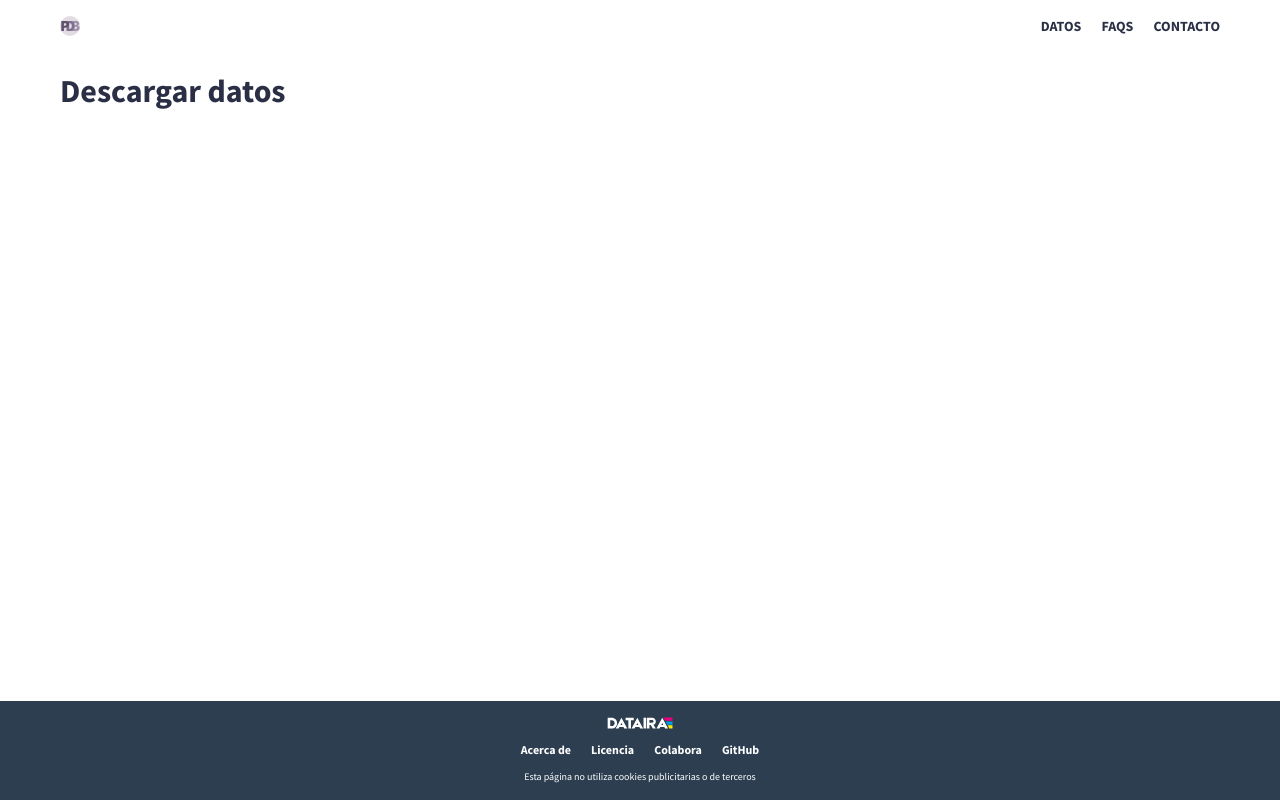
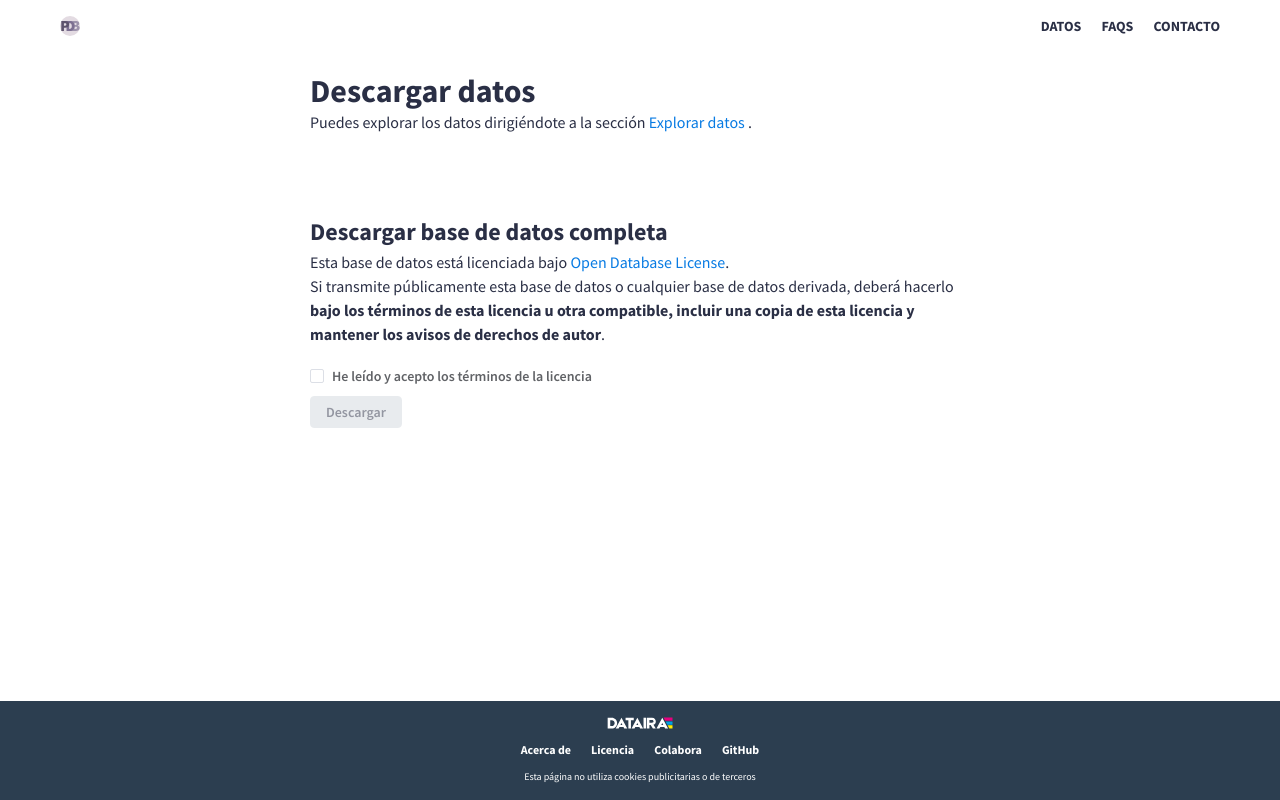
Before and after one commit to datairahub/politicsdb-web, a Vue app: page /download in a window 1280 px wide. Built offline with nearby package versions, Linux system fonts and the light colour scheme.

Commit message:
feat: download section working

```diff
--- a/src/components/data/DataView.vue
+++ b/src/components/data/DataView.vue
@@ -2,7 +2,12 @@
   <main class="main main--data">
     <h1>Explorar datos</h1>
 
-    <p>Lorem ipsum dolor sit amet consectetur adipisicing elit.</p>
+    <p>
+      Puedes descargar la base de datos completa en la sección
+      <router-link :to="{ name: 'download' }">
+        Descargar datos
+      </router-link>.
+    </p>
 
     <h2>Instituciones</h2>
     <CardListWrapper>
--- a/src/components/download/DownloadView.vue
+++ b/src/components/download/DownloadView.vue
@@ -1,5 +1,64 @@
 <template>
-  <main class="main main--data">
+  <main class="main main--text download-view">
     <h1>Descargar datos</h1>
+
+    <p>
+      Puedes explorar los datos dirigiéndote a la sección
+      <router-link :to="{ name: 'data' }">
+        Explorar datos
+      </router-link>.
+    </p>
+
+    <h2>Descargar base de datos completa</h2>
+
+    <p>
+      Esta base de datos está licenciada bajo
+      <a href="http://opendatacommons.org/licenses/odbl/1.0/" target="_blank" rel="noopener noreferrer">Open Database License</a>.
+    </p>
+    <p>
+      Si transmite públicamente esta base de datos o cualquier
+      base de datos derivada, deberá hacerlo <strong>bajo los términos
+        de esta licencia u otra compatible, incluir una copia de
+        esta licencia y mantener los avisos de derechos de autor</strong>.
+    </p>
+    <p />
+
+    <div class="download-view__actions">
+      <el-checkbox
+        v-model="state.licenseAccepted"
+        label="He leído y acepto los términos de la licencia"
+        size="large"
+      />
+      <div>
+        <el-button
+          type="primary"
+          :disabled="!state.licenseAccepted"
+          @click="download"
+        >
+          Descargar
+        </el-button>
+      </div>
+    </div>
   </main>
 </template>
+
+<script setup>
+import { reactive } from 'vue';
+
+const state = reactive({
+  licenseAccepted: false,
+});
+
+const download = () => {
+  const url = `${import.meta.env.VITE_STATIC_URL}dump/dump.zip`;
+  window.open(url, '_blank').focus();
+};
+</script>
+
+<style lang="scss">
+.download-view {
+  &__actions {
+    margin-top: 10px;
+  }
+}
+</style>
--- a/src/components/license/LicenseView.vue
+++ b/src/components/license/LicenseView.vue
@@ -5,7 +5,7 @@
       Esta base de datos está licenciada bajo
       <a href="http://opendatacommons.org/licenses/odbl/1.0/" target="_blank" rel="noopener noreferrer">Open Database License</a>,
       los contenidos web bajo
-      <a href="http://creativecommons.org/licenses/by-sa/3.0/" target="_blank" rel="noopener noreferrer">Creative Commons Attribution-ShareAlike</a>,
+      <a href="https://creativecommons.org/licenses/by-sa/4.0/" target="_blank" rel="noopener noreferrer">Creative Commons Attribution-ShareAlike</a>,
       y el código bajo
       <a href="https://www.gnu.org/licenses/gpl-3.0.en.html" target="_blank" rel="noopener noreferrer">GNU General Public License v3</a>.
     </p>
@@ -38,7 +38,7 @@
       La información recogida en este apartado es un resumen
       didáctico que <strong>no sustituye</strong>
       la licencia final recogida en
-      <a href="https://creativecommons.org/licenses/by-sa/3.0/legalcode" target="_blank" rel="noopener noreferrer">Creative Commons Attribution-ShareAlike</a>.
+      <a href="https://creativecommons.org/licenses/by-sa/4.0/legalcode" target="_blank" rel="noopener noreferrer">Creative Commons Attribution-ShareAlike</a>.
     </p>
     <h3>Usted es libre de</h3>
     <ul>
```
